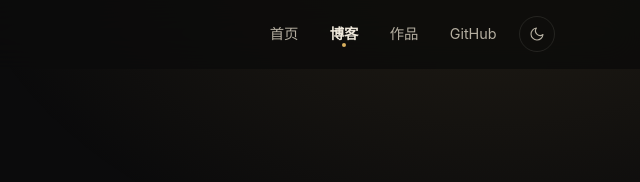
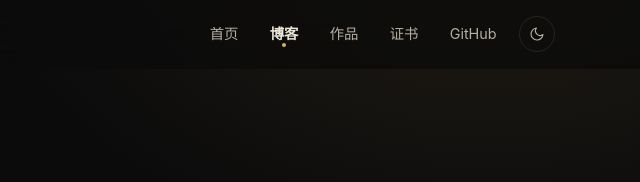
Before and after one commit to JeffDing/jeffding.github.io, a plain HTML site: page post.html in a window 1280 px wide. Shown: the top 182 px of the page, 635-1275 px from the left. Drawn offline with Linux system fonts and the light colour scheme.

Commit message:
update: 新增证书页面与内容更新说明

```diff
--- a/post.html
+++ b/post.html
@@ -36,6 +36,7 @@
         <a href="index.html">首页</a>
         <a href="blog.html" class="active">博客</a>
         <a href="works.html">作品</a>
+        <a href="certificates.html">证书</a>
         <a href="https://github.com/JeffDing" target="_blank" rel="noopener">GitHub</a>
         <button class="theme-toggle" id="theme-toggle" aria-label="切换深色模式" title="切换主题">
           <svg class="icon-moon" viewBox="0 0 24 24" fill="none" stroke="currentColor" stroke-width="1.7" stroke-linecap="round" stroke-linejoin="round" aria-hidden="true"><path d="M21 12.8A9 9 0 1 1 11.2 3a7 7 0 0 0 9.8 9.8Z"/></svg>
```
